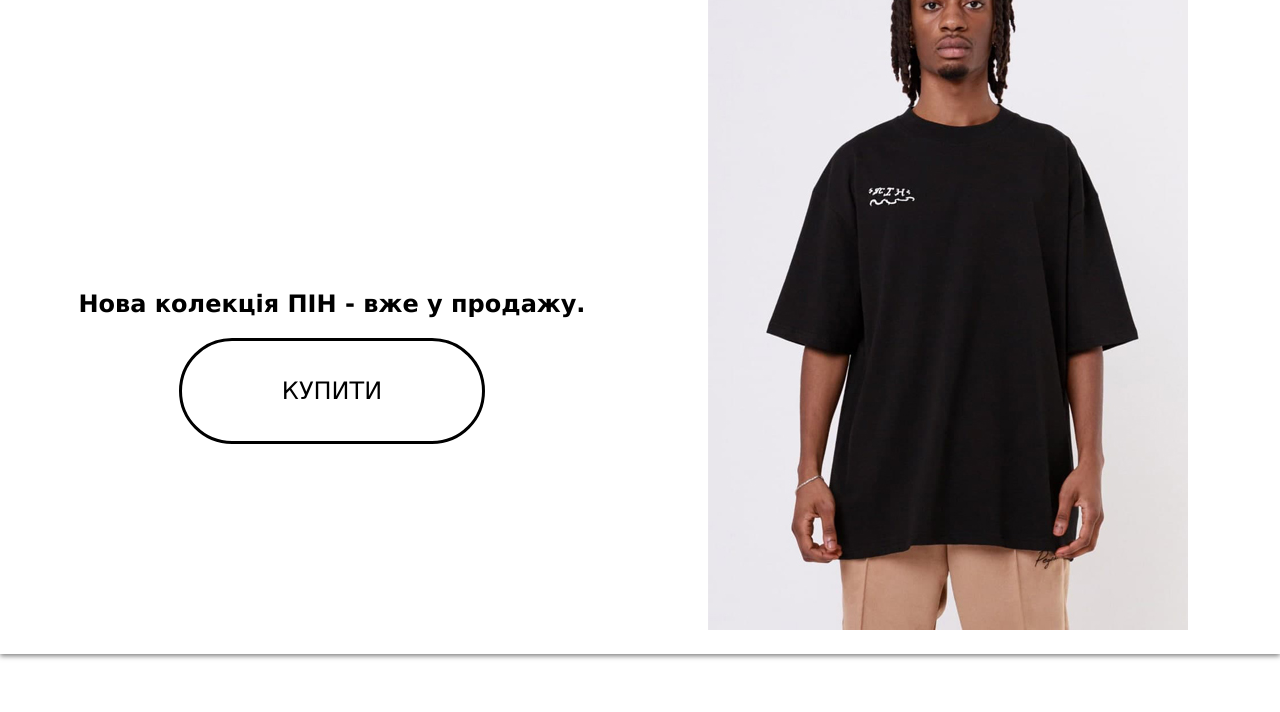
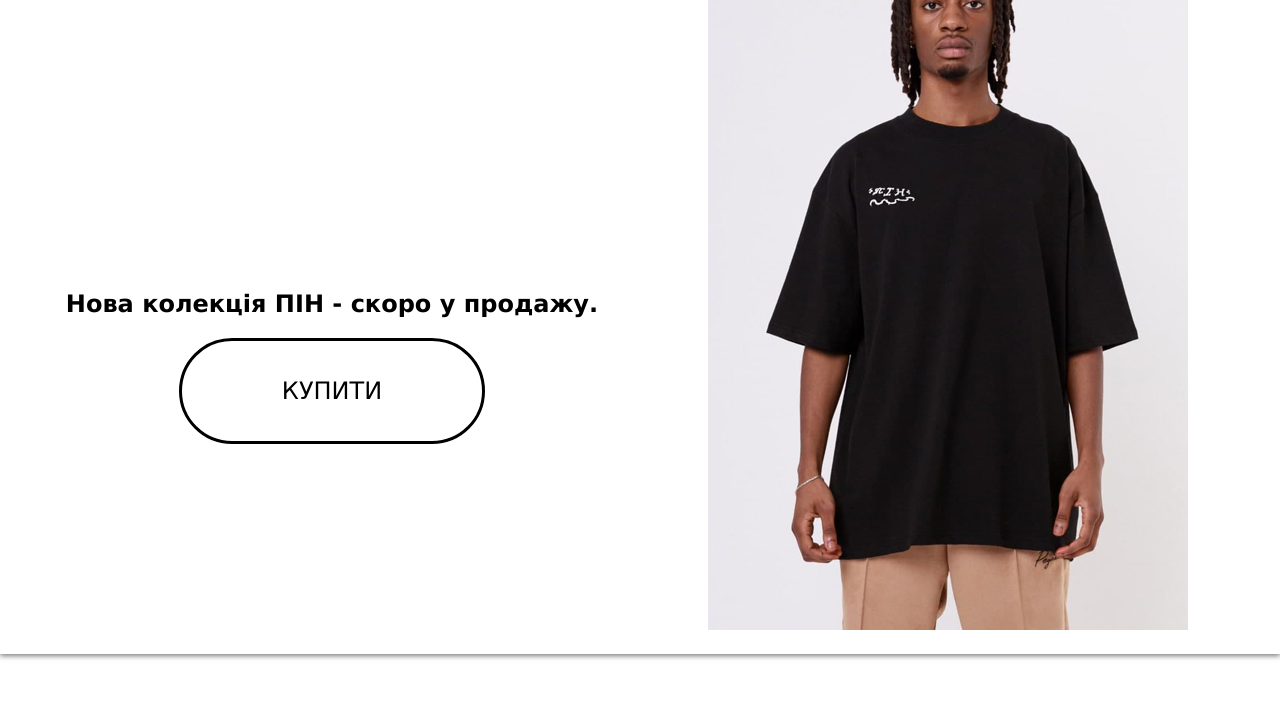
Before and after one commit to prokofmax/benrandy.github.io, a plain HTML site: page index.html in a window 1280 px wide. Shown: the part 670-1382 px from the top of the page. Drawn offline with Linux system fonts and the light colour scheme.

Commit message:
little change

```diff
--- a/index.html
+++ b/index.html
@@ -19,7 +19,7 @@
 
       <div class="padding24 card" style="height:720px; display:grid; grid-template:50% 50% / 50% 50% ;">
         <div style="grid-column:1 / 1; grid-row:2 / 2;">
-          <h2 class="center">Нова колекція ПІН - вже у продажу.</h2>
+          <h2 class="center">Нова колекція ПІН - скоро у продажу.</h2>
           <a href="html/shop.html" class="block cool-button margin-auto" style="height:100px; width:300px;">КУПИТИ</a>
         </div>
 
```
